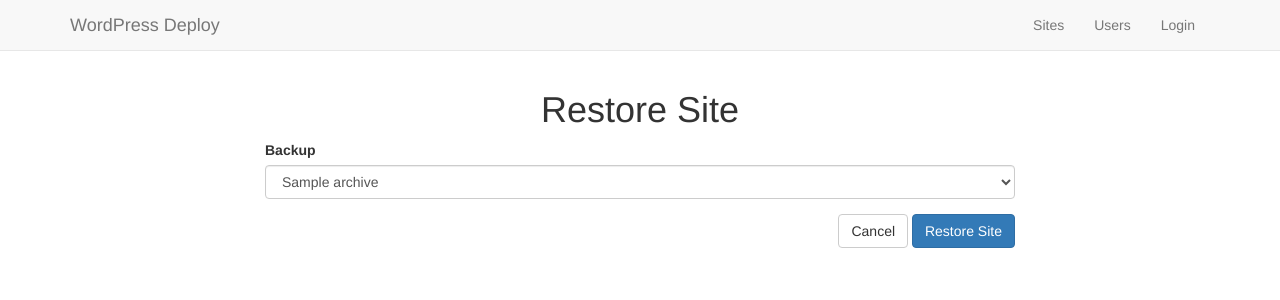
After one commit to gravic/wordpress-deploy, a Flask app: template templates/sites/restore.html in a window 1280 px wide. The commit adds this page. Shown: the top 300 px of the page. Run offline with Flask 2, Linux system fonts and the light colour scheme; the template is opened without the code that fills it: most values are stand-ins (such as "Sample title", 1, 10 or a date in 2020); some libraries are stand-ins or nearby versions.

Commit message:
Add restore screen

```diff
--- a/app.py
+++ b/app.py
@@ -279,5 +279,31 @@ def sites_deploy(slug):
 
     return redirect(url_for('index'))
 
+@app.route('/sites/<string:slug>/restore', methods=['GET', 'POST'])
+@authorize
+def sites_restore(slug):
+    site = Site.query.filter_by(slug=slug).first()
+
+    archives = []
+
+    archive_dir = os.path.join('./dist/archive/', site.slug)
+    # if not os.path.exists(archive_dir):
+    #     continue
+    archives = [f for f in os.listdir(archive_dir) if os.path.isfile(os.path.join(archive_dir, f))]
+    archives.sort()
+
+    # for site in sites:
+    #     archive_dir = os.path.join('./dist/archive/', site.slug)
+    #     if not os.path.exists(archive_dir):
+    #         continue
+    #     site_archives = [f for f in os.listdir(archive_dir) if os.path.isfile(os.path.join(archive_dir, f))]
+    #     site_archives.sort()
+    #     archives[site.slug] = site_archives
+
+    if request.method == 'POST':
+        pass
+
+    return render_template('sites/restore.html', title='Restore Site', site=site, archives=archives)
+
 if __name__ == '__main__':
     app.run()
--- a/templates/index.html
+++ b/templates/index.html
@@ -17,11 +17,14 @@
                         <td>
                             {% if site.slug in tasks %}
                                 <a class="btn btn-primary disabled">Deploying&nbsp;<i class="fa fa-spinner fa-spin fa-fw"></i></a>
+                                <a class="btn btn-default disabled">Restore</a>
                             {% else %}
                                 {% if authed_user.can_access(site.slug) or authed_user.is_admin %}
                                     <a class="btn btn-primary" href="{{url_for('sites_deploy', slug=site.slug)}}">Deploy</a>
+                                    <a class="btn btn-default" href="{{url_for('sites_restore', slug=site.slug)}}">Restore</a>
                                 {% else %}
                                     <a class="btn btn-primary disabled">Deploy</a>
+                                    <a class="btn btn-default disabled">Restore</a>
                                 {% endif %}
                             {% endif %}
                         </td>
--- /dev/null
+++ b/templates/sites/restore.html
@@ -0,0 +1,25 @@
+{% extends '_layout.html' %}
+{% block body %}
+    <div class="row">
+        <div class="col-lg-2"></div>
+        <div class="col-lg-8">
+            <div class="text-center">
+                <h1>Restore Site</h1>
+            </div>
+            <form method="POST">
+                <div class="form-group">
+                    <label class="control-label" for="backup">Backup</label>
+                    <select class="form-control" name="backup">
+                    {% for archive in archives %}
+                        <option>{{archive}}</option>
+                    {% endfor %}
+                    </select>
+                </div>
+                <div class="form-group pull-right">
+                    <a class="btn btn-default" href="{{url_for('index')}}">Cancel</a>
+                    <input class="btn btn-primary" type="submit" value="Restore Site">
+                </div>
+            </form>
+        </div>
+    </div>
+{% endblock %}
```
